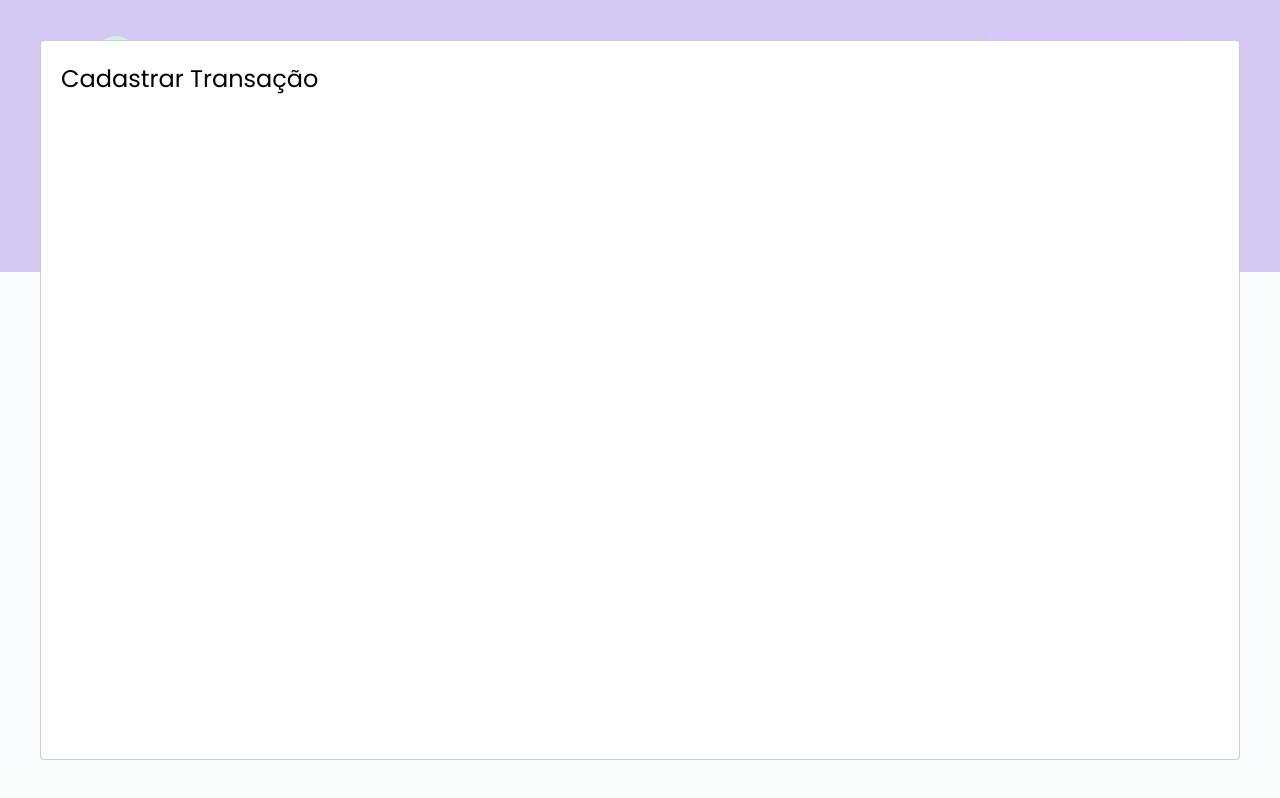
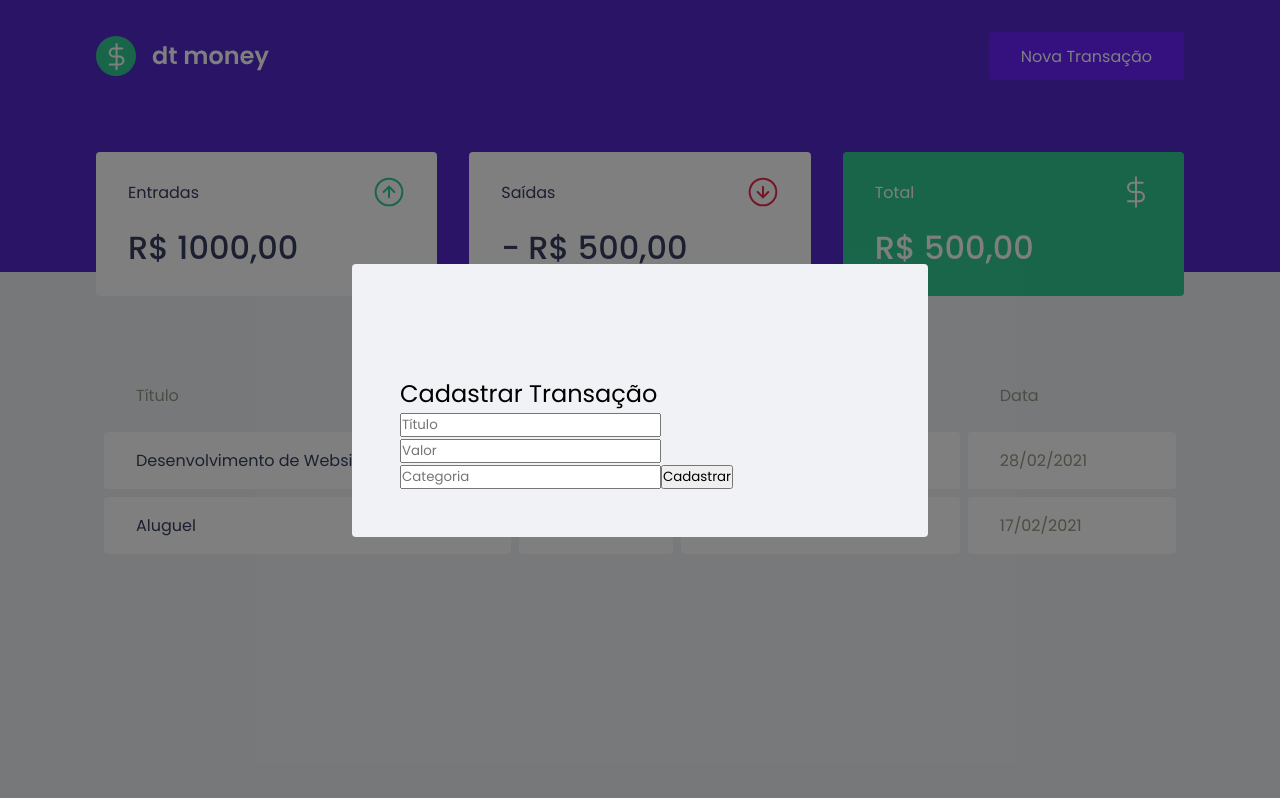
Before and after one commit to dionysoleao/my-money, a React (Create React App) app: page / in a window 1280 px wide. Both pictures are taken after a click on the button "Nova Transação". Built offline with nearby package versions, Linux system fonts and the light colour scheme; no server answers; what miragejs would draw is missing.

Commit message:
Criando Estrutura do Modal

```diff
--- a/src/App.tsx
+++ b/src/App.tsx
@@ -2,6 +2,7 @@
 import Modal from 'react-modal'
 import { Dashboard } from "./components/Dashboard";
 import { Header } from "./components/Header";
+import { NewTransactionModal } from './components/NewTransactionModal';
 import { GlobalStyle } from "./styles/global";
 
 Modal.setAppElement('#root')
@@ -22,12 +23,10 @@
     <>
     <Header onOpenNewTransactionModal={handleOpenNewTransactionModal}/>
     <Dashboard />
-    <Modal
-        isOpen={isNewTransactionModalOpen}
-        onRequestClose={handleCloseNewTransactionModal}
-    >
-        <h2>Cadastrar Transação</h2>
-    </Modal>
+    <NewTransactionModal
+    isOpen={isNewTransactionModalOpen}
+    onRequestClose={handleCloseNewTransactionModal}
+    />
     <GlobalStyle />
     </>
   );
--- a/src/components/NewTransactionModal/index.tsx
+++ b/src/components/NewTransactionModal/index.tsx
@@ -1,4 +1,5 @@
 import Modal from 'react-modal'
+import { Container } from '../TransactionsTable/styles'
 
 interface NewTransactionModalProps{
     isOpen:boolean;
@@ -11,8 +12,25 @@
     <Modal
         isOpen={isOpen}
         onRequestClose={onRequestClose}
+        overlayClassName="react-modal-overlay"
+        className="react-modal-content"
     >
+        <Container>
         <h2>Cadastrar Transação</h2>
+        <input
+            placeholder="Título"
+        />
+        <input
+            type="number"
+            placeholder="Valor"
+        />
+        <input
+            placeholder="Categoria"
+        />
+        <button type="submit">
+            Cadastrar
+        </button>
+        </Container>
     </Modal>
 
     )
--- a/src/components/NewTransactionModal/style.tsx
+++ b/src/components/NewTransactionModal/style.tsx
@@ -1,3 +1,3 @@
 import styled from "styled-components";
 
-export const Container = styled.div``;
+export const Container = styled.form``;
--- a/src/styles/global.ts
+++ b/src/styles/global.ts
@@ -58,4 +58,27 @@
     -webkit-font-smoothing: antialiased;
 
 }
+
+.react-modal-overlay{
+    background:rgba(0, 0, 0, 0.5);
+    position:fixed;
+    top:0;
+    bottom:0;
+    left:0;
+    right:0;
+    display:flex;
+    align-items:center;
+    justify-content:center;
+}
+
+.react-modal-content{
+    width:100%;
+    max-width:576px;
+    background:var(--background);
+    border-radius: 0.25rem;
+    padding:3rem;
+    position:relative;
+
+}
+
 `
```
